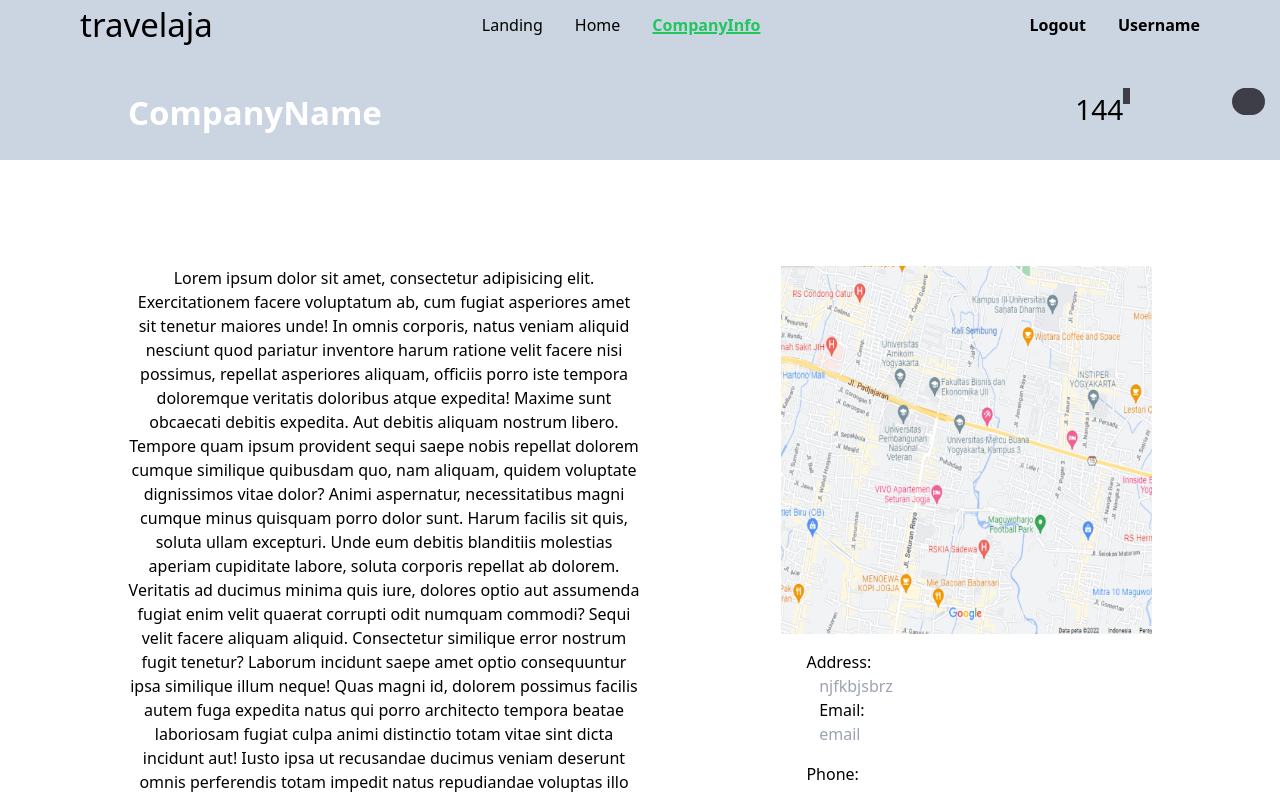
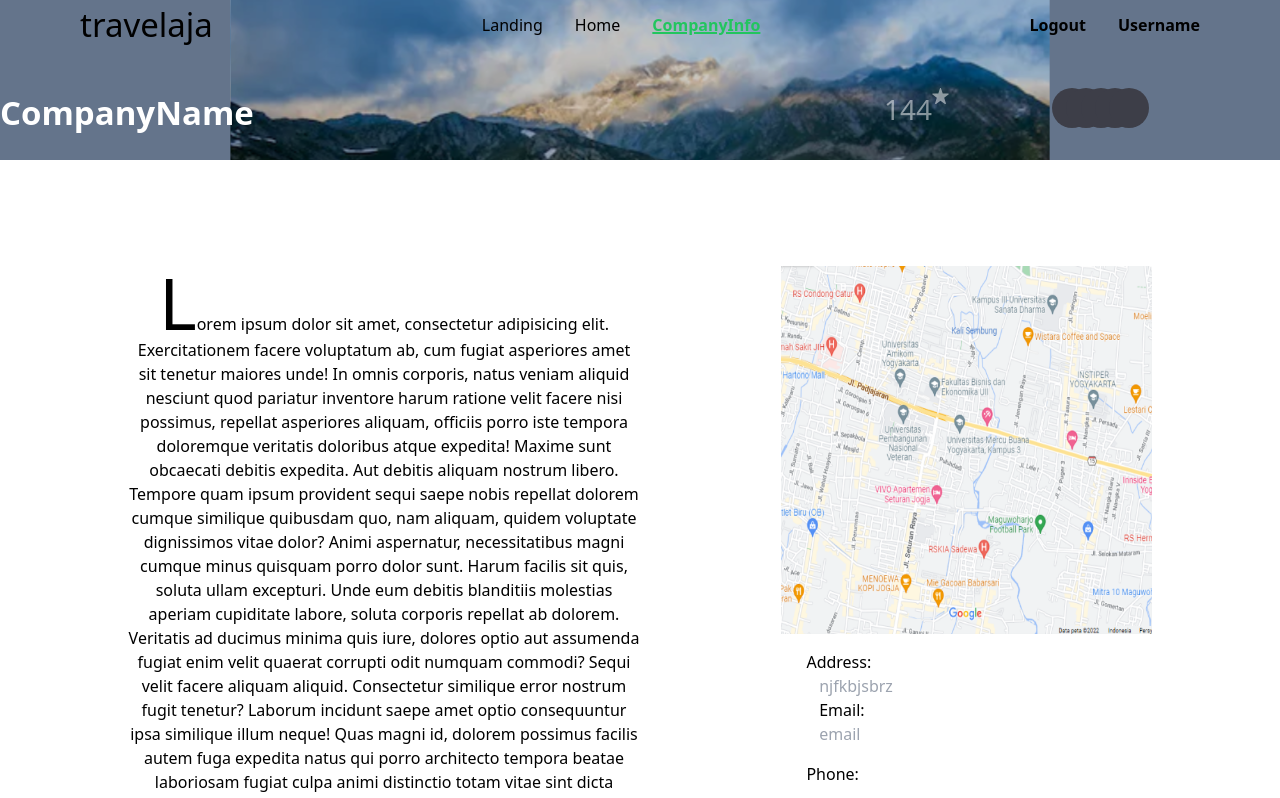
Before and after one commit to HOP-2023DemoDay/aylal, a React (Create React App) app in the folder front/: page /CompanyInfo in a window 1280 px wide. Shown: the top 798 px of the page. Built offline with nearby package versions, Linux system fonts and the light colour scheme.

Commit message:
landingpagebolson

```diff
--- a/front/src/pages/CompanyInfo.jsx
+++ b/front/src/pages/CompanyInfo.jsx
@@ -1,23 +1,25 @@
 import React from "react";
 import Hutulbur from "../components/Hutulbur";
 import Map from "../img/map.png"
+import img from "../img/companyImg.svg"
+import start from "../img/star.svg"
 
 import clsx from "clsx";
 
 const style = {
-  people: "w-[27px] h-[27px] ml-[-2vw] bg-DarkText rounded-full",
+  people: "w-[40px] h-[40px] ml-[-2vw] bg-DarkText rounded-full",
 };
 
 export const CompanyInfo = () => {
   return (
     <div>
-      <div className="w-screen h-[20vh] bg-slate-300"></div>
-      <div className="w-[90vw] ml-[10vw] flex justify-between mt-[-9vh]">
+      <img src={img} alt="img" className="w-screen h-[20vh] bg-repeat-x bg-slate-500"/>
+      <div className="w-[90vw] flex justify-between mt-[-9vh]">
         <p className="font-Poppins font-bold text-[33px] text-white">CompanyName</p>
-        <div className="w-[16vw] flex justify-between">
-          <p className="font-Poppins font-light text-[28px]">144</p>
-          <div className="w-[2vw] h-[2vh] bg-DarkText"></div>
-          <div className="w-[7vw] flex flex-wrap ml-[10vw]">
+        <div className="w-[268px] flex justify-between">
+          <p className="font-Poppins font-light text-white text-[28px] opacity-50">144</p>
+          <img src={start} alt="start" className="w-[2vw] h-[2vh] opacity-50" />
+          <div className="w-[140px] flex flex-wrap ml-[10vw]">
             <div className={clsx(style.people)}></div>
             <div className={clsx(style.people)}></div>
             <div className={clsx(style.people)}></div>
@@ -28,7 +30,7 @@ export const CompanyInfo = () => {
       </div>
 
       <div className="mt-[16vh] w-[80vw] ml-[10vw] text-center flex justify-between ">
-        <p className="w-[40vw] font-Poppins font-light text-[16px]">
+        <p className="w-[40vw] font-Poppins font-light text-[16px] first-letter:text-7xl">
           Lorem ipsum dolor sit amet, consectetur adipisicing elit.
           Exercitationem facere voluptatum ab, cum fugiat asperiores amet sit
           tenetur maiores unde! In omnis corporis, natus veniam aliquid nesciunt
--- a/front/src/pages/LandingPage.jsx
+++ b/front/src/pages/LandingPage.jsx
@@ -22,10 +22,10 @@ const LandingPage = () => {
         className="sm:w-screen bg-repeat h-screen w-screen"
       />
       <div className="mt-[-100vh] w-screen flex justify-center items-center h-screen">
-        <p className="text-white font-Poppins text-center text-[48px] sm:text-[46px] md:text-[30px] lg:text-[30px] mt-[-48px] ml-[-10vw]">
+        <p className="text-white font-Poppins text-center text-[48px] Txl:text-[60px] sm:text-[46px] smm:text-[25px] md:text-[30px] lg:text-[30px] mt-[-48px] w-screen flex justify-center">
           Explore the world with a smile
         </p>
-        <p className="text-white font-Poppins text-center text-[16px] w-[700px] smm:w-[80vw] mt-[48px] ml-[10vw]">
+        <p className="text-white font-Poppins text-center text-[16px] smm:w-[80vw] mt-[150px] absolute w-[700px] Txl:text-[20px] smm:text-[15px]">
           Lorem ipsum dolor sit amet, consectetur adipiscing elit ut aliquam,
           purus sit amet luctus venenatis, lectus magna fringilla urna,
           porttitor rhoncus dolor purus non enim praesent elementum facilisis
```
Also changed, not shown: front/src/img/companyImg.svg (added), front/src/img/star.svg (added).
